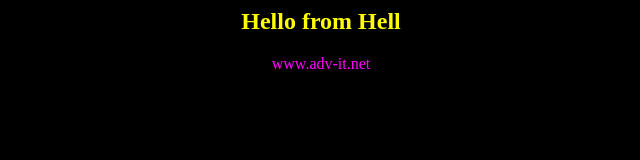
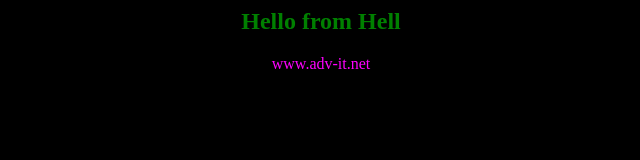
Before and after one commit to Kotsehub/App-for-Jenkins, a plain HTML site: page index.html in a window 1280 px wide. Shown: the whole page, without its empty margins (319-959 px from the left). Drawn offline with Linux system fonts and the light colour scheme.

Commit message:
before deploy

```diff
--- a/index.html
+++ b/index.html
@@ -2,7 +2,7 @@
 <html>
 <body bgcolor=black>
 <center>
-<h2><font color=yellow>Hello from Hell</font></h2>
+<h2><font color=green>Hello from Hell</font></h2>
 
 <font color=magenta>www.adv-it.net</font>
 
```
